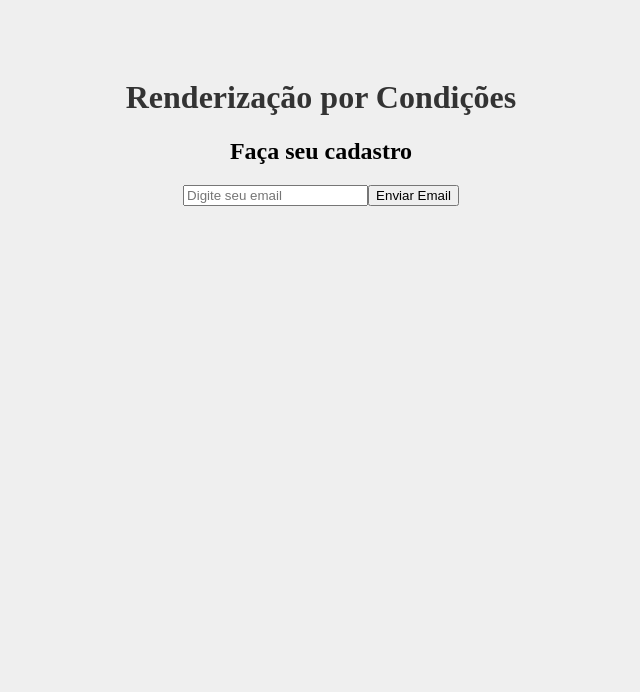
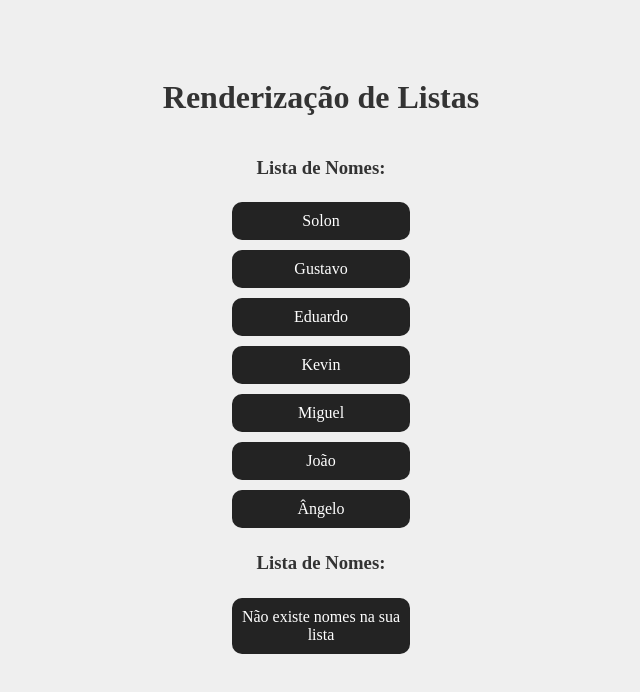
Before and after one commit to duduusxz/pratice-react, a React (Create React App) app in the folder archives/project-react/: page / in a window 1280 px wide. Shown: the top 692 px of the page, without its empty margins (319-959 px from the left). Built offline with nearby package versions, Linux system fonts and the light colour scheme.

Commit message:
Aprendendo a fazer renderização de listas no React

```diff
--- a/archives/project-react/src/App.css
+++ b/archives/project-react/src/App.css
@@ -1,5 +1,7 @@
 .App {
   text-align: center;
+  display: flex;
+  flex-direction: column;
 }
 
 .App-logo {
--- a/archives/project-react/src/App.jsx
+++ b/archives/project-react/src/App.jsx
@@ -1,16 +1,17 @@
 import './App.css'
-import Condicional from './components/Condicional';
+import OutraLista from './components/List2';
 
 function App() { //cria a função app
 
-  const nome = 'Carlos' // cria a const nome e atribui um valor a ele
+  const itensNomes = ['Solon', 'Gustavo', 'Eduardo', 'Kevin', 'Miguel', 'João', 'Ângelo']
 
   return (
     <div className="App"> {/*criando uma class para a div, para conseguir mexer com ela no css*/}
-      <h1>Renderização por Condições</h1>
-      <Condicional />
+      <h1>Renderização de Listas</h1>
+      <OutraLista nomes={itensNomes} />
+      <OutraLista nomes={[]} />
     </div>
-  );
+  )
 }
 
 export default App; //exportação da function para a função App aparecer e funcionar na tela do user
--- /dev/null
+++ b/archives/project-react/src/components/List2.jsx
@@ -0,0 +1,17 @@
+function OutraLista({nomes}){
+
+    return(
+        <>
+            <h3>Lista de Nomes:</h3>
+
+            {nomes.length > 0 ? (
+                nomes.map((nome, index) => (
+                    <p key={index}>{nome}</p>
+                ))) : (
+                    <p>Não existe nomes na sua lista</p>
+                )}
+        </>
+    )
+}
+
+export default OutraLista
--- a/archives/project-react/src/index.css
+++ b/archives/project-react/src/index.css
@@ -2,13 +2,20 @@ body{
   padding: 50px;
   padding-bottom: 500px;
   background-color: #efefef;
+  display: flex;
+  justify-content: center;
 }
 
-h1{
+h1, h2, h3{
   color: #333;
 }
 
 p{
-  background-color: #999;
+  background-color: #232323;
   padding: 10px;
+  width: 50%;
+  color: white;
+  border-radius: 10px;
+  align-self: center;
+  margin: 5px;
 }
```
